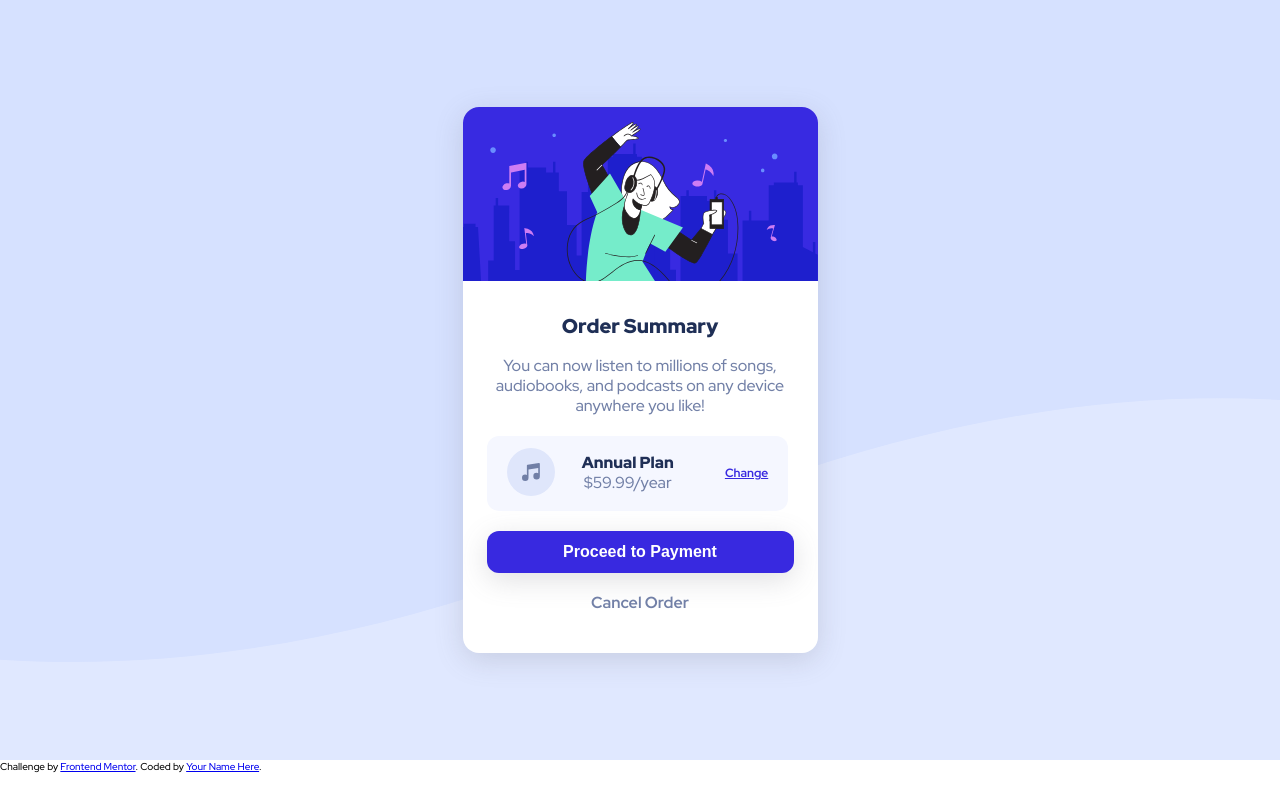
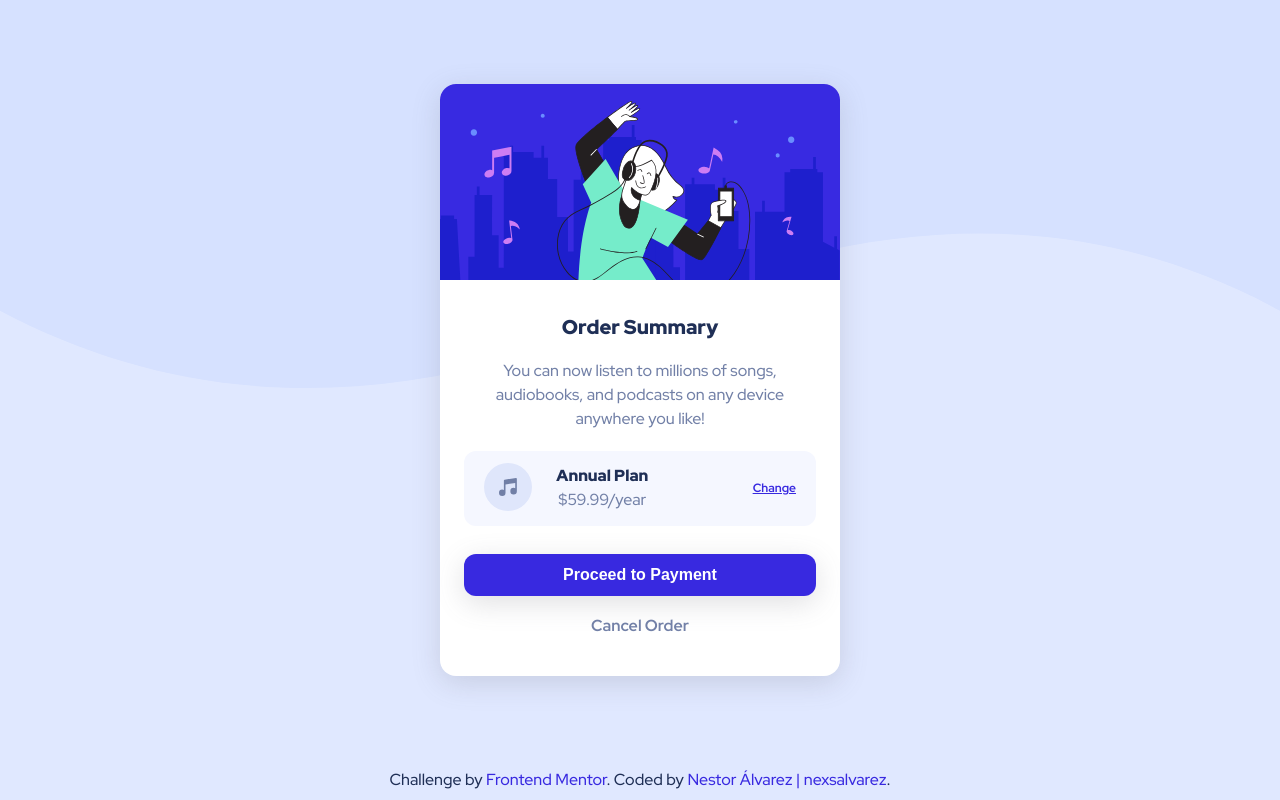
Before and after one commit to nexsalvarez/order-summary-component, a plain HTML site: page index.html in a window 1280 px wide. Drawn offline with Linux system fonts and the light colour scheme.

Commit message:
Últimos ajustes de diseño y agregado estilos al footer

```diff
--- a/CSS/styles.css
+++ b/CSS/styles.css
@@ -49,7 +49,7 @@ main {
 .order-card-container h1 {
     font-size: 2rem;
     font-weight: 900;
-    line-height: 2rem;
+    line-height: 2.4rem;
     text-align: center;
     color: var(--dark-blue);
     margin: 32px 0 20px 0;
@@ -57,7 +57,7 @@ main {
 .order-card-container p {
     font-size: var(--md);
     font-weight: 500;
-    line-height: 2rem;
+    line-height: 2.4rem;
     text-align: center;
     color: var(--desaturated-blue);
 }
@@ -70,7 +70,7 @@ main {
     display: flex;
     justify-content: space-between;
     align-items: center;
-    margin: 20px 24px;
+    margin: 20px 24px 28px 24px;
     padding: 12px 20px;
     background-color: var(--very-pale-blue);
     border-radius: 12px;
@@ -86,7 +86,7 @@ main {
 .card-plan h2 {
     font-size: var(--md);
     font-weight: 900;
-    line-height: 2rem;
+    line-height: 2.4rem;
     color: var(--dark-blue);
 }
 .card-plan .change {
@@ -137,3 +137,48 @@ main {
     color: var(--dark-blue);
     cursor: pointer;
 }
+
+/* Footer Styles */
+
+footer {
+    width: 100vw;
+    height: 5vh;
+    display: grid;
+    justify-content: center;
+    align-items: center;
+    background-color: var(--pale-blue);
+    padding: 0 20px;
+}
+footer p {
+    font-size: var(--md);
+    font-weight: 500;
+    line-height: 2rem;
+    color: var(--dark-blue);
+}
+footer a {
+    text-decoration: none;
+    color: var(--bright-blue);
+}
+footer a:hover {
+    color: #776CF0;
+}
+
+/* Media queries */
+
+@media (min-width: 540px) {
+    main {
+        background-image: url('../images/pattern-background-desktop.svg');
+        background-position: auto;
+        background-repeat: no-repeat;
+        background-size: contain;
+    }
+    .order-card-container {
+        min-width: 400px;
+    }
+    .card-plan {
+        width: 88%;
+    }
+    .card-plan .card-plan--selected {
+        margin-right: 80px;
+    }
+}
--- a/index.html
+++ b/index.html
@@ -33,8 +33,8 @@
     </div>
   </main>
   <footer>
-    <p>Challenge by <a href="https://www.frontendmentor.io?ref=challenge" target="_blank">Frontend Mentor</a>.
-      Coded by <a href="#">Your Name Here</a>.</p>
+    <p>Challenge by <a href="https://www.frontendmentor.io/challenges/order-summary-component-QlPmajDUj" target="_blank">Frontend Mentor</a>.
+      Coded by <a href="https://github.com/nexsalvarez" target="_blank">Nestor Álvarez | nexsalvarez</a>.</p>
   </footer>
 </body>
 </html>
```
